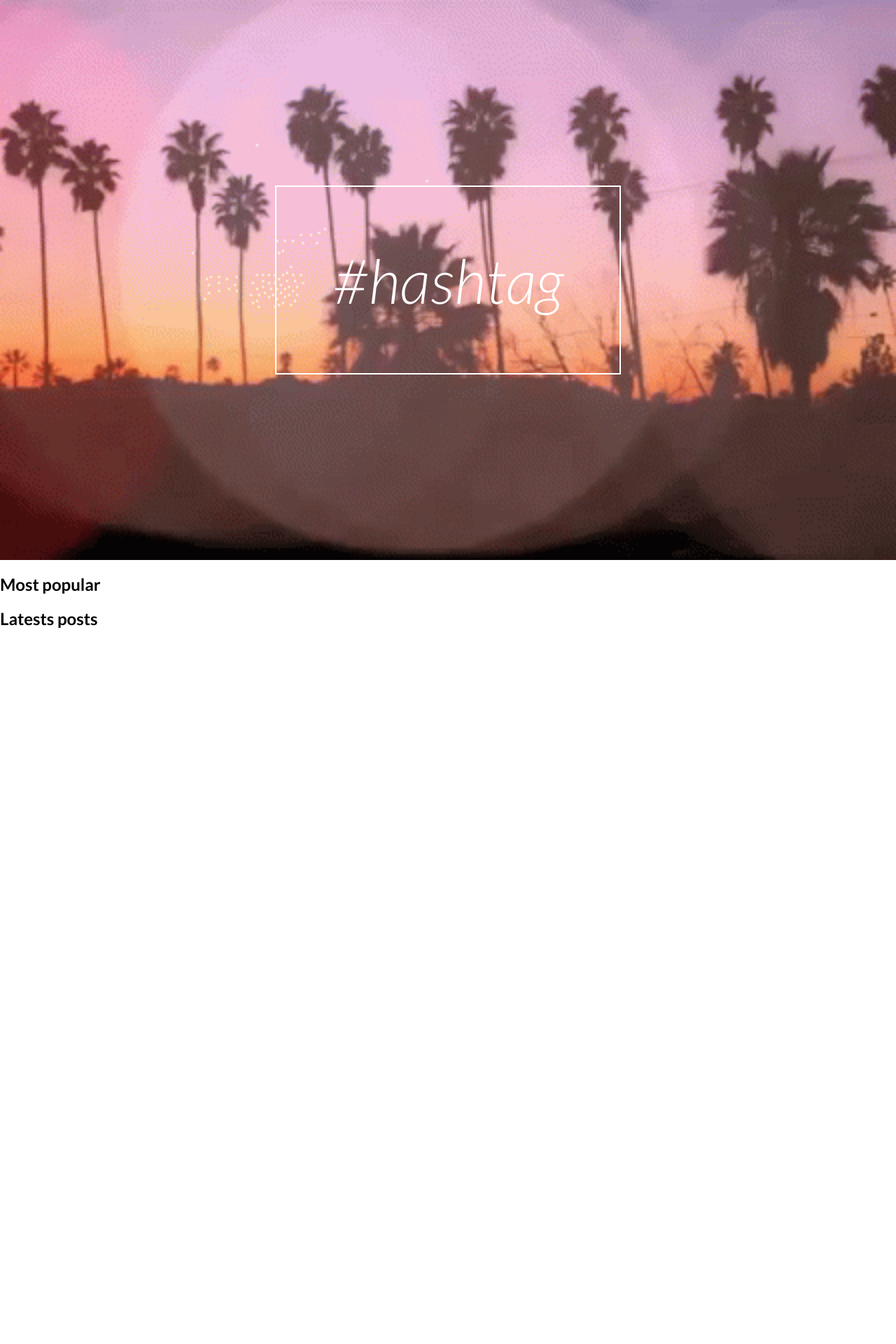
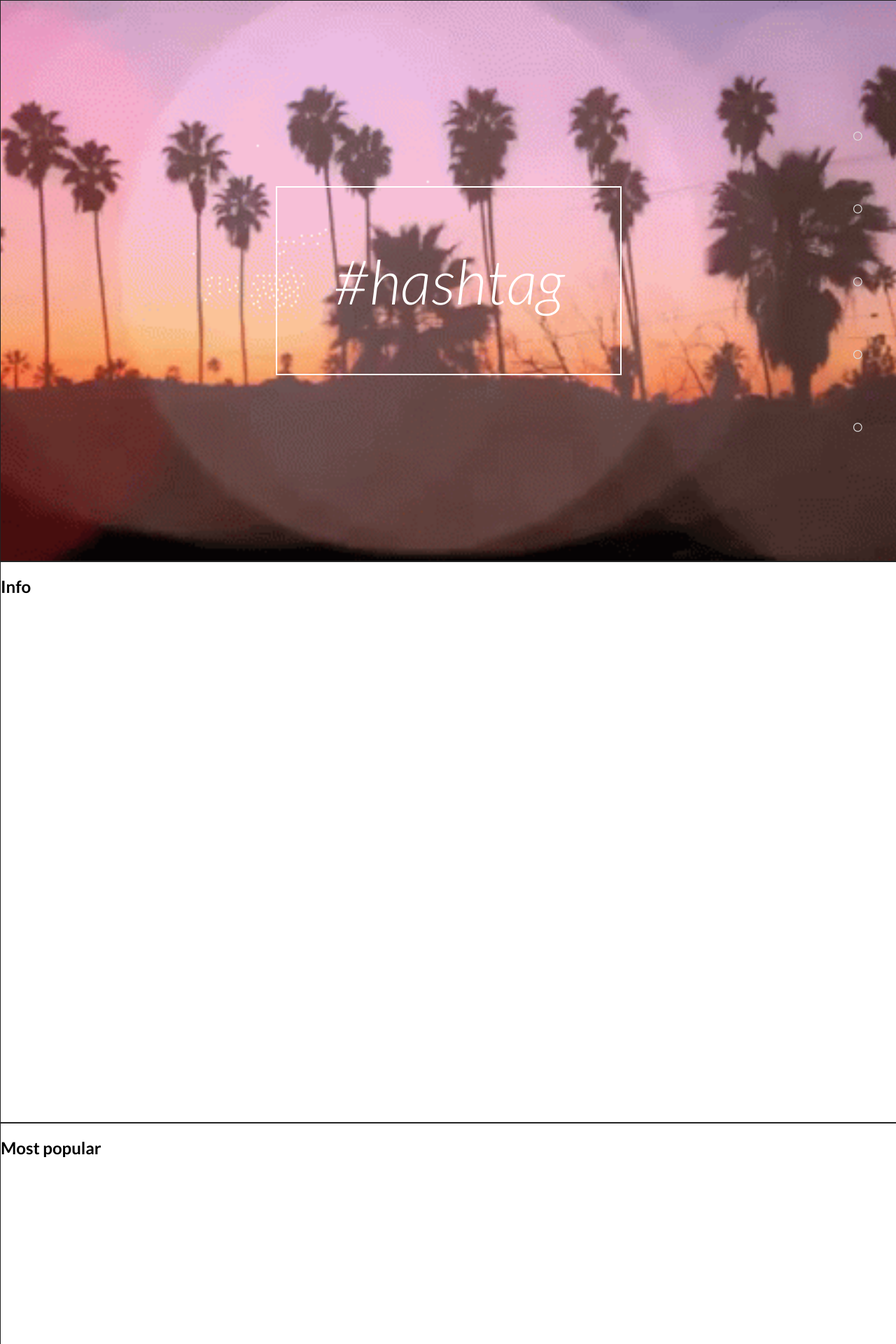
Before and after one commit to alexandrasommar/coachellamoments, a PHP site: page / in a window 1280 px wide. Shown: the top 1920 px of the page at 70% size. Before the commit the page ends 897 px from the top, so only its background shows below. Run offline with PHP 8.4, Linux system fonts and the light colour scheme; style sheets or scripts are compiled from the project's sources; some libraries are stand-ins or nearby versions.

Commit message:
Scroll indicator

```diff
--- a/index.html
+++ b/index.html
@@ -7,26 +7,50 @@
     <link rel="stylesheet" type="text/css" href="css/style.css">
 </head>
 <body>
-    <header>
-        <!-- Menu ? -->
-    </header>
-    <div class="banner">
+    <nav class="main-nav">
+        <a href="#home" class="nav-item"><p><span>Home</span></p></a>
+        <a href="#info" class="nav-item"><p><span>Info</span></p></a>
+        <a href="#top-list" class="nav-item"><p><span>Top List</span></p></a>
+        <a href="#coachella" class="nav-item"><p><span>Coachella</span></p></a>
+        <a href="#most-recent" class="nav-item"><p><span>Most Recent</span></p></a>
+        <div class="scroll-progress-indicator"></div>
+    </nav>
+
+    <section id="home" class="banner">
         <div class="heading">
             <h1>#hashtag</h1>
         </div> <!-- .heading -->
-    </div> <!-- .banner -->
-    <section class="top-list">
+    </section> <!-- .banner -->
+
+    <section id="info" class="info">
+        <h2>Info</h2>
+    </section>
+
+    <section id="top-list" class="top-list">
         <h2>Most popular</h2>
         <div class="posts">
-
+            <!-- Posts-->
         </div> <!-- .posts -->
     </section> <!-- .top-list -->
-    <section class="most-recent">
+
+    <section id="coachella" class="coachella">
+        <h2>Coachella</h2>
+    </section>
+
+    <section id="most-recent" class="most-recent">
         <h2>Latests posts</h2>
         <div class="posts">
-
+            <!-- Posts-->
         </div> <!-- .posts -->
     </section> <!-- .top-list -->
+
+    <footer>
+        <p>Footer</p>
+        <a href="#home">To Top</a>
+    </footer>
+
+    <!-- Script -->
+    <script src="https://ajax.googleapis.com/ajax/libs/jquery/3.2.1/jquery.min.js"></script>
     <script type="text/javascript" src="js/all.js"></script>
 </body>
 </html>
--- a/src/scss/_base.scss
+++ b/src/scss/_base.scss
@@ -5,6 +5,54 @@
 body {
     font-family: 'Lato', sans-serif;
     font-weight: 300;
+}
+section {
+    min-width: 100vw;
+    min-height: 100vh;
+    border: 1px solid #222;
+}
+
+/**********************
+    Scroll indicator
+**********************/
+
+.main-nav {
+    position: fixed;
+    z-index: 1;
+    margin: 0;
+    top: 50%;
+    right: 40px;
+    transform: translateY(-50%);
+    .nav-item p:after {
+        content: '\25CB';
+    }
+    .nav-item {
+        color: #ddd;
+        text-decoration: none;
+        font-size: 1.8em;
+        transition: color 0.3s;
+        padding: 0.2em;
+        display: block;
+    }
+    .nav-item p {
+        text-align: right;
+    }
+    .nav-item.current {
+        font-size: 0.6em;
+        color: #563936;
+        content: '\25C9';
+    }
+    .nav-item:hover p:after {
+        font-size: 0.6em;
+        color: #563936;
+        content: '\25C9';
+    }
+    .nav-item span {
+        visibility: hidden;
+        &:hover {
+            visibility: visible;
+        }
+    }
 }
 
 /**********************
@@ -15,8 +63,6 @@ body {
     display: flex;
     align-items: center;
     justify-content: center;
-    min-width: 100vw;
-    min-height: 100vh;
     background-image: url('../img/palmtrees.gif');
     background-position: center;
     background-size: cover;
@@ -30,3 +76,11 @@ body {
         padding: 80px;
     }
 }
+
+/**********************
+         Footer
+**********************/
+
+footer {
+    min-height: 500px;
+}
```
Also changed, not shown: src/js/navigation.js (added, +37 -0 lines).
